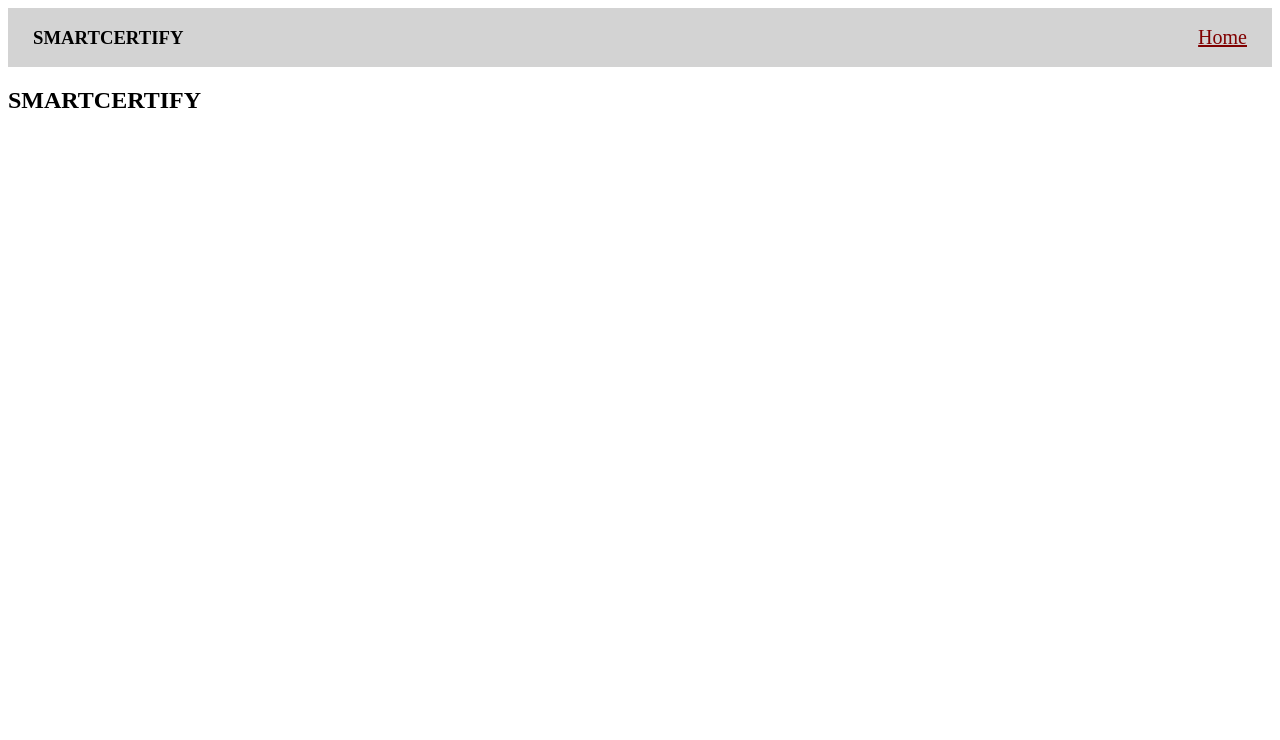
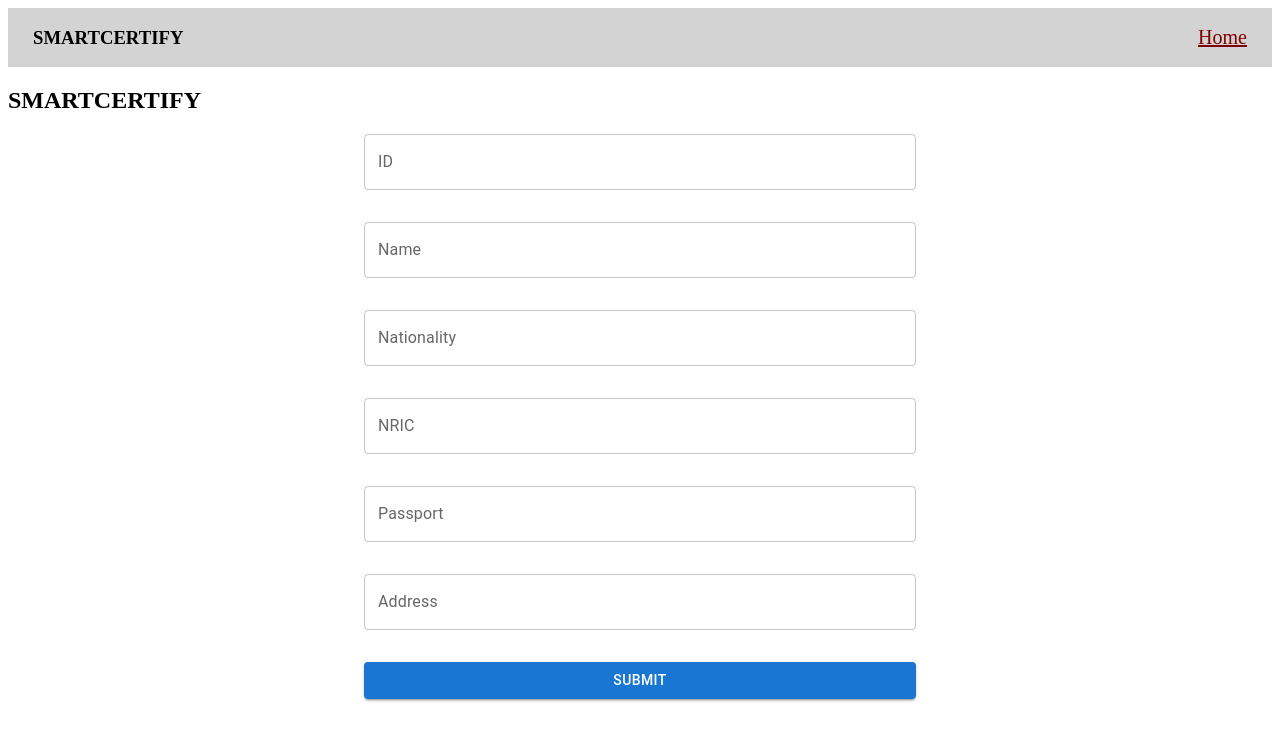
Before and after one commit to 96TSH/SmartCertify, a React (Vite) app in the folder web-app/: page / in a window 1280 px wide. Shown: the top 740 px of the page. Built offline with nearby package versions, Linux system fonts and the light colour scheme.

Commit message:
Added dynamic profile with props calling

```diff
--- a/web-app/package.json
+++ b/web-app/package.json
@@ -10,6 +10,9 @@
     "preview": "vite preview"
   },
   "dependencies": {
+    "@emotion/react": "^11.11.4",
+    "@emotion/styled": "^11.11.0",
+    "@mui/material": "^5.15.14",
     "react": "^18.2.0",
     "react-dom": "^18.2.0",
     "react-router-dom": "^6.22.3"
@@ -22,6 +25,6 @@
     "eslint-plugin-react": "^7.34.0",
     "eslint-plugin-react-hooks": "^4.6.0",
     "eslint-plugin-react-refresh": "^0.4.5",
-    "vite": "^5.1.6"
+    "vite": "^5.2.2"
   }
 }
--- /dev/null
+++ b/web-app/src/components/Profile.jsx
@@ -0,0 +1,96 @@
+import React, { useState } from 'react';
+import { TextField, Button, Container, Box } from '@mui/material';
+
+function Profile({ fields }) {
+
+
+  const fieldsByProfiles = {
+    company: ['ID', 'UEN No.', 'Name', 'Address', 'Company Description'],
+    school: ['ID', 'Name', 'Email', 'Address', 'School Description'],
+    person: ['ID', 'Name', 'Nationality', 'NRIC', 'Passport', 'Address']
+  };
+
+  const choosenProfile = fieldsByProfiles[fields] || [];
+
+  // const initialFormData = choosenProfile.reduce((acc, field) => ({ ...acc, [field]: '' }), {});
+  const initialFormData = choosenProfile.reduce((acc, field) => ({
+    ...acc,
+    [field]: { value: '', isValid: true, errorMessage: '' }
+  }), {});
+
+  const [formData, setFormData] = React.useState(initialFormData);
+
+  const isValidInput = value => value.trim().length >= 2;
+
+
+
+  // const handleChange = (e) => {
+  //   const { name, value } = e.target;
+  //   setFormData(prevFormData => ({
+  //     ...prevFormData,
+  //     [name]: value,
+  //   }));
+  // };
+
+  const handleChange = (e) => {
+    const { name, value } = e.target;
+    const isValid = isValidInput(value); // Ensure this is called correctly
+    const errorMessage = isValid ? '' : 'Input must be at least 2 characters';
+
+    setFormData(prevFormData => ({
+      ...prevFormData,
+      [name]: { ...prevFormData[name], value: value, isValid: isValid, errorMessage: errorMessage },
+    }));
+  };
+
+
+
+  const handleSubmit = (e) => {
+    e.preventDefault();
+
+    let isFormValid = true;
+    const updatedFormData = Object.keys(formData).reduce((acc, field) => {
+      const isValid = isValidInput(formData[field].value);
+      if (!isValid) isFormValid = false;
+      acc[field] = { ...formData[field], isValid: isValid, errorMessage: isValid ? '' : `${field.charAt(0).toUpperCase() + field.slice(1)} must be filled.` };
+      return acc;
+    }, {});
+
+    setFormData(updatedFormData);
+
+    if (isFormValid) {
+      console.log("Form data:", formData);
+      // Proceed with form submission or further processing
+    } else {
+      console.log("Validation failed");
+      // Optionally, handle the case where some fields are invalid
+    }
+  };
+
+
+  return (
+    <Container maxWidth="sm">
+      <form onSubmit={handleSubmit}>
+        <Box display="flex" flexDirection="column" gap={4}>
+          {choosenProfile.map((field) => (
+            <TextField
+              key={field}
+              label={field.charAt(0).toUpperCase() + field.slice(1)}
+              variant="outlined"
+              name={field}
+              value={formData[field].value}
+              onChange={handleChange}
+              error={!formData[field].isValid}
+              helperText={formData[field].errorMessage}
+            />
+          ))}
+          <Button type="submit" variant="contained" color="primary">
+            Submit
+          </Button>
+        </Box>
+      </form>
+    </Container>
+  );
+}
+
+export default Profile;
--- a/web-app/src/pages/homepage.jsx
+++ b/web-app/src/pages/homepage.jsx
@@ -1,9 +1,18 @@
+import Profile from "../components/Profile";
+
+
 const Homepage = () => {
+
+  const company = ['ID', 'UEN No.', 'Name', 'Address', 'Company Description'];
+  const school = ['ID', 'Name', 'Email', 'Address', 'School Description'];
+  const person = ['ID', 'Name', 'Nationality', 'NRIC', 'Passport', 'Address'];
   return (
     <div>
       <h2>
         <b>SMARTCERTIFY</b>
       </h2>
+      {/* <Profile fields={fields}/> */}
+      <Profile fields="person"/>
     </div>
   );
 };
```
Also changed, not shown: 1 other file (tests, documents, lock files or other folders).
